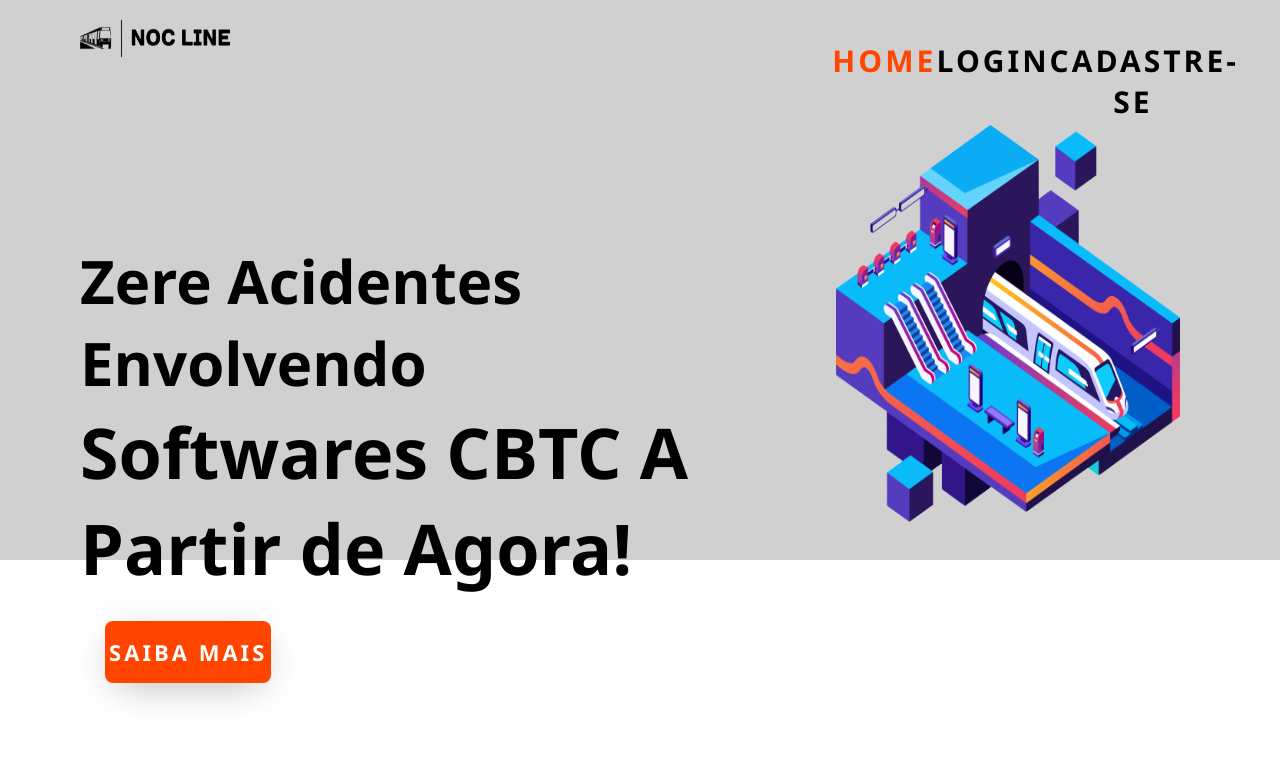
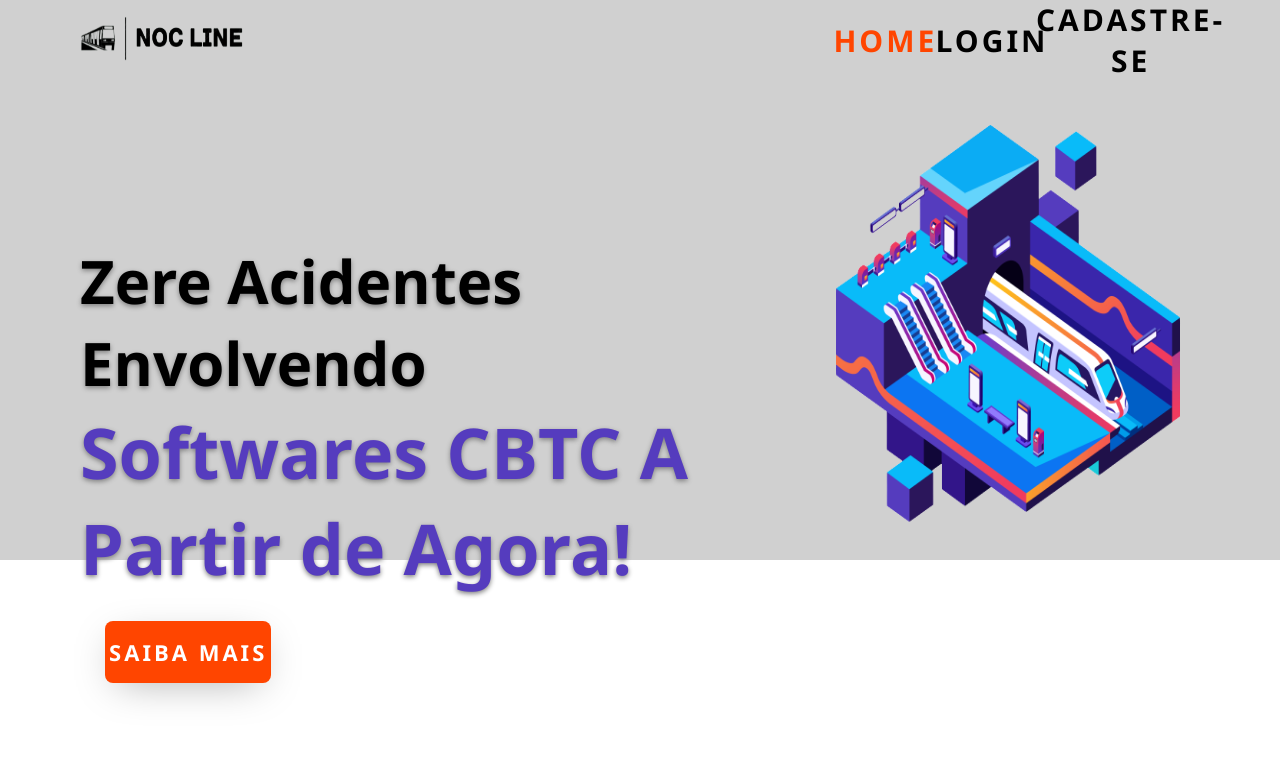
Before and after one commit to Projeto-Inovacao/noc_line, a website: page site/public/index.html in a window 1280 px wide. Shown: the top 757 px of the page. Drawn offline with Linux system fonts and the light colour scheme.

Commit message:
algumas mudanças no banner

```diff
--- a/site/public/css/index.css
+++ b/site/public/css/index.css
@@ -22,7 +22,7 @@
 
 #imgEsquerda {
     background-color: #D0D0D0;
-    width: 20vw;
+    width: 30vw;
     height: 10vh;
     display: flex;
     justify-content: start;
@@ -30,8 +30,8 @@
 }
 
 #imgLogo {
-    width: 14vw;
-    height: 7vh;
+    width: 15vw;
+    height: 8vh;
 }
 
 #botoesDireita {
@@ -45,7 +45,7 @@
 
 #headerBotaoLogin {
     background: rgba(255, 192, 203, 0);
-    width: 13vw;
+    width: 5vw;
     height: 5vh;
     border-radius: 20px;
     font-size: 30px;
@@ -55,11 +55,14 @@
     text-transform: uppercase;
     color: black;
     letter-spacing: 3px;
+    display: flex;
+    justify-content: center;
+    align-items: center;
 }
 
 #headerBotaoCadastro {
     background: rgba(255, 192, 203, 0);
-    width: 13vw;
+    width: 10vw;
     height: 5vh;
     border-radius: 20px;
     font-size: 30px;
@@ -69,11 +72,14 @@
     text-transform: uppercase;
     color: black;
     letter-spacing: 3px;
+    display: flex;
+    justify-content: center;
+    align-items: center;
 }
 
 #headerBotaoHome {
     background: rgba(255, 192, 203, 0);
-    width: 13vw;
+    width: 5vw;
     height: 5vh;
     border-radius: 20px;
     font-size: 30px;
@@ -83,6 +89,9 @@
     text-transform: uppercase;
     color: #FF4500;
     letter-spacing: 3px;
+    display: flex;
+    justify-content: center;
+    align-items: center;
 }
 
 #headerBotaoHome:hover {
@@ -140,10 +149,13 @@
 
 #bannerTitulo1 {
     font-size: 60px;
+    text-shadow: 0px 2px 5px grey;
 }
 
 #bannerTitulo2 {
     font-size: 70px;
+    color:  #553cbe;
+    text-shadow: 0px 2px 5px grey;
 }
 
 #cadastroBanner {
```
Also changed, not shown: site/public/index.html (+3 -4 lines), site/public/assets/Captura_de_tela_2023-08-15_132504-removebg-preview.png (added).
